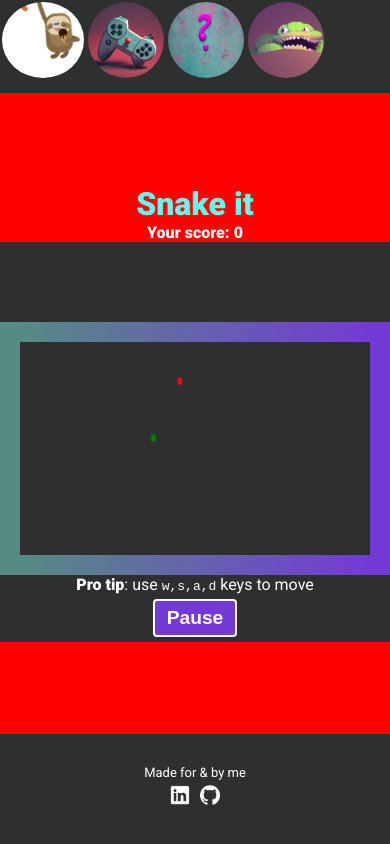
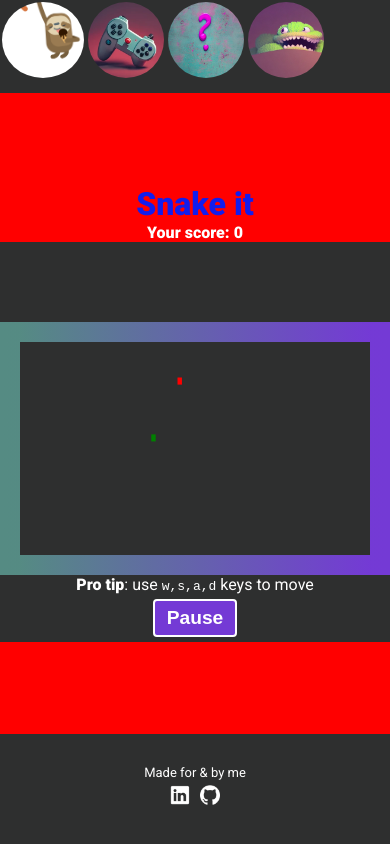
Before and after one commit to olga-kacala/CV_page, a React (Create React App) app in the folder my-cv/: page /#/Snake in a window 390 px wide. Built offline with nearby package versions, Linux system fonts and the light colour scheme.

Commit message:
mobile ver

```diff
--- a/my-cv/src/components/Memory/Memory.module.css
+++ b/my-cv/src/components/Memory/Memory.module.css
@@ -6,7 +6,7 @@
   align-items: center;
   height: 76vh;
   /* background-color: rgb(46, 47, 47); */
-  background-color: red;
+  background-color: rgb(255, 0, 200);
 }
 
 .memoryTitle {
--- a/my-cv/src/components/Snake/Snake.module.css
+++ b/my-cv/src/components/Snake/Snake.module.css
@@ -1,4 +1,5 @@
 .snakeContainer {
+  background-color: red!important;
   margin: 0px;
   display: flex;
   flex-direction: column;
@@ -6,7 +7,7 @@
   align-items: center;
   height: 76vh;
   /* background-color: rgb(46, 47, 47); */
-  background-color: red;
+
 }
 
 .Snake {
@@ -22,7 +23,8 @@
 
 .snakeTitle {
   font-weight: bold;
-  color: #66fcf1;
+  /* color: #66fcf1; */
+  color: #121ded;
   font-size: 4rem;
 }
 
```
